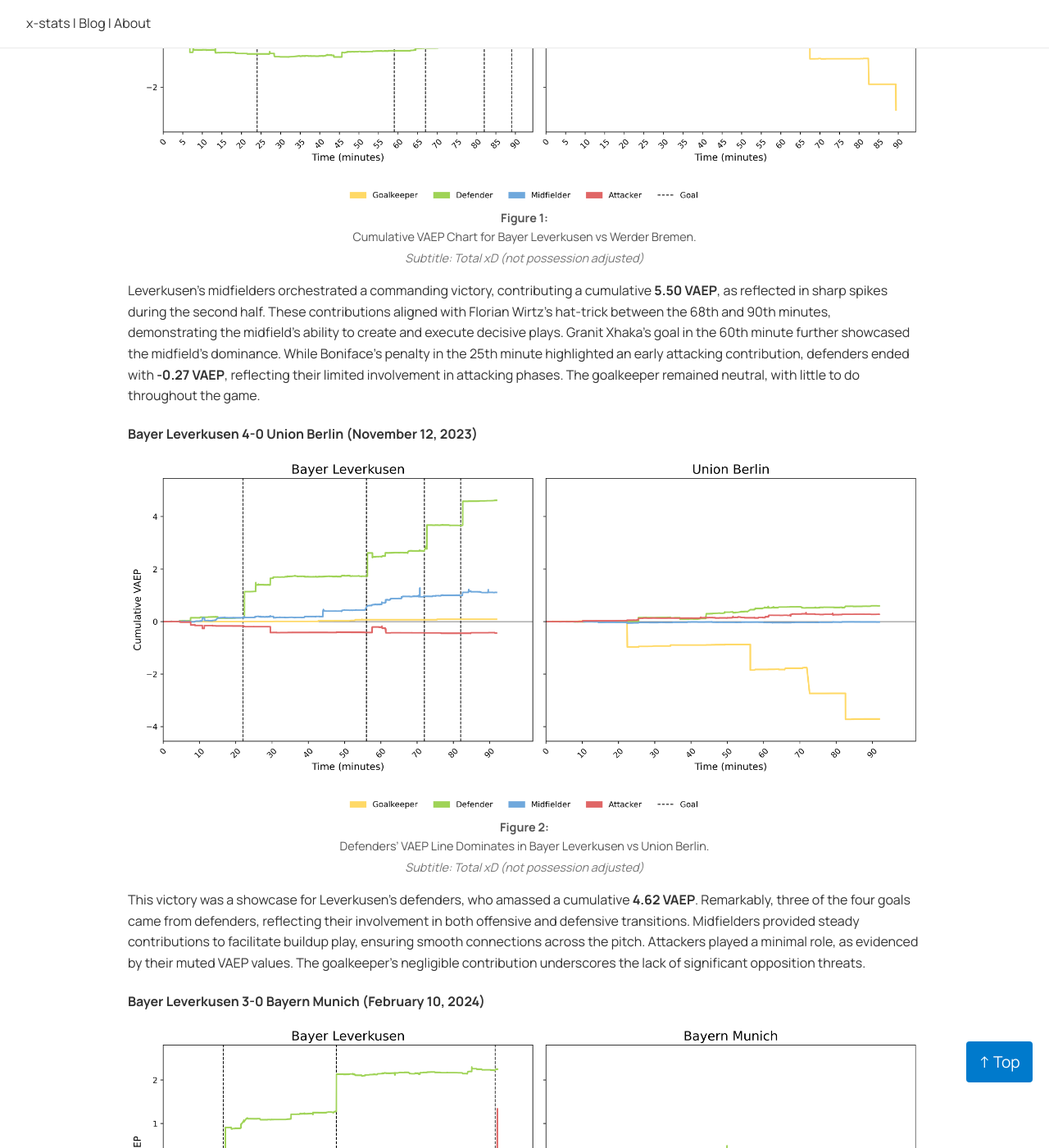
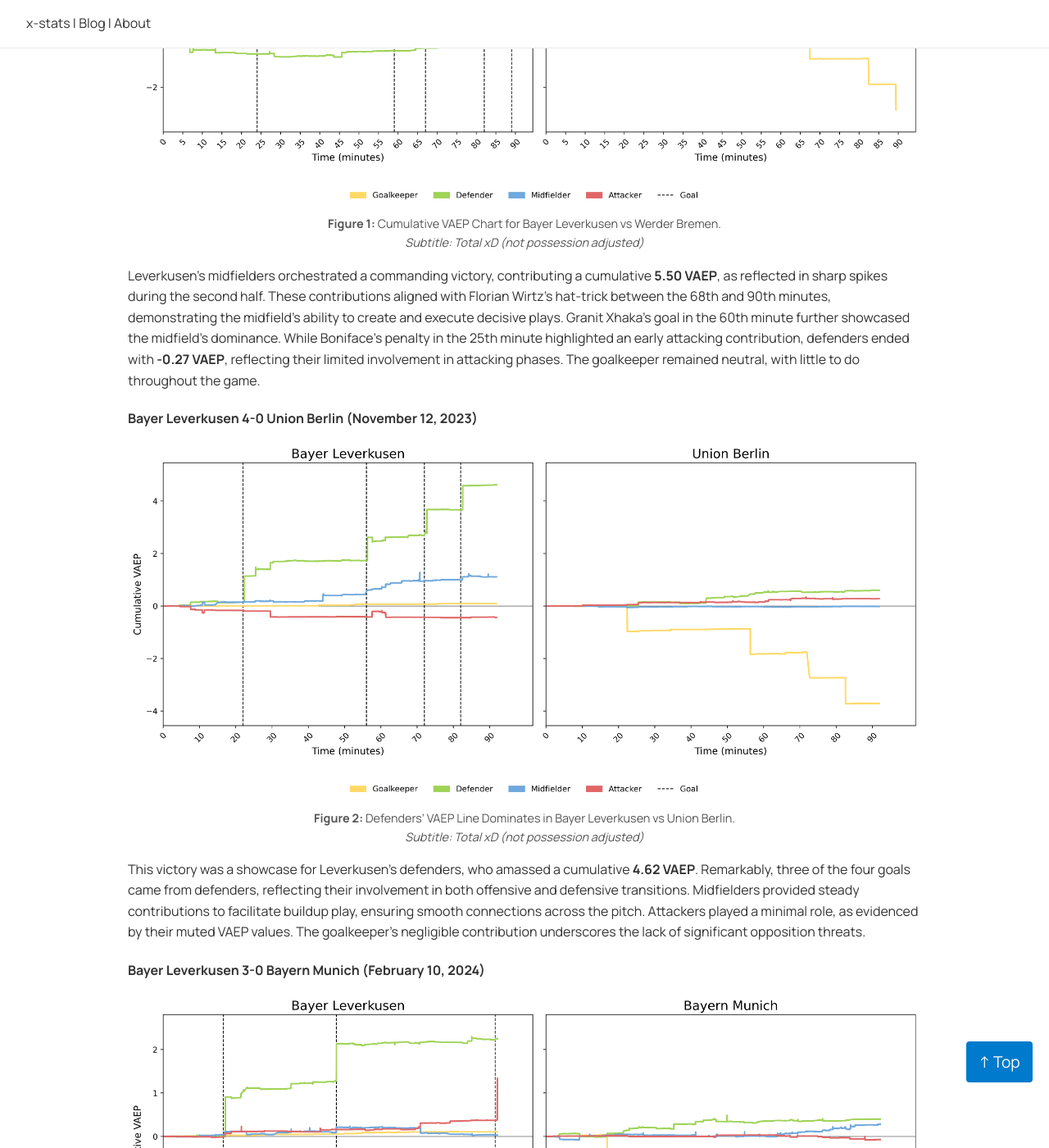
Before and after one commit to u3mukher/x-stats, a Jekyll site: the page built from _posts/2025-01-03-VAEP.md, in a window 1280 px wide and 1400 px high, scrolled down 2579 px. Shown: the whole window at 82% size. Built offline with Jekyll 4.4.1, drawn with Linux system fonts in a browser that asks for light colours; a style sheet for code colours, icons or effects is not loaded.

Commit message:
Update custom.css

```diff
--- a/assets/css/custom.css
+++ b/assets/css/custom.css
@@ -171,16 +171,5 @@ img {
 .chart-image figcaption {
   font-size: 0.9em;
   color: #555555;
+  margin-top: 0.5em;
 }
-
-.chart-image figcaption strong {
-  display: block;
-  font-size: 1em;
-}
-
-.chart-image figcaption em {
-  display: block;
-  margin-top: 0.2em;
-  font-style: italic;
-  color: #777777;
-}
```
